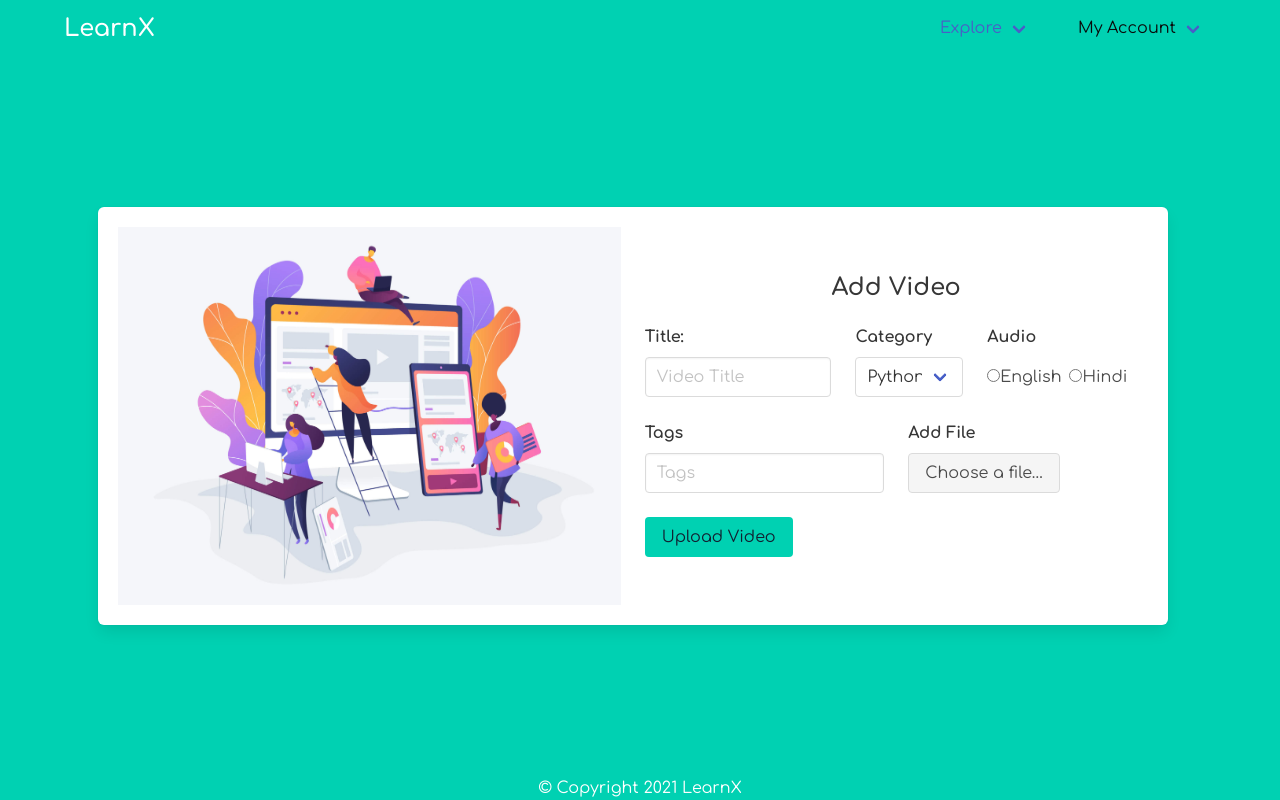
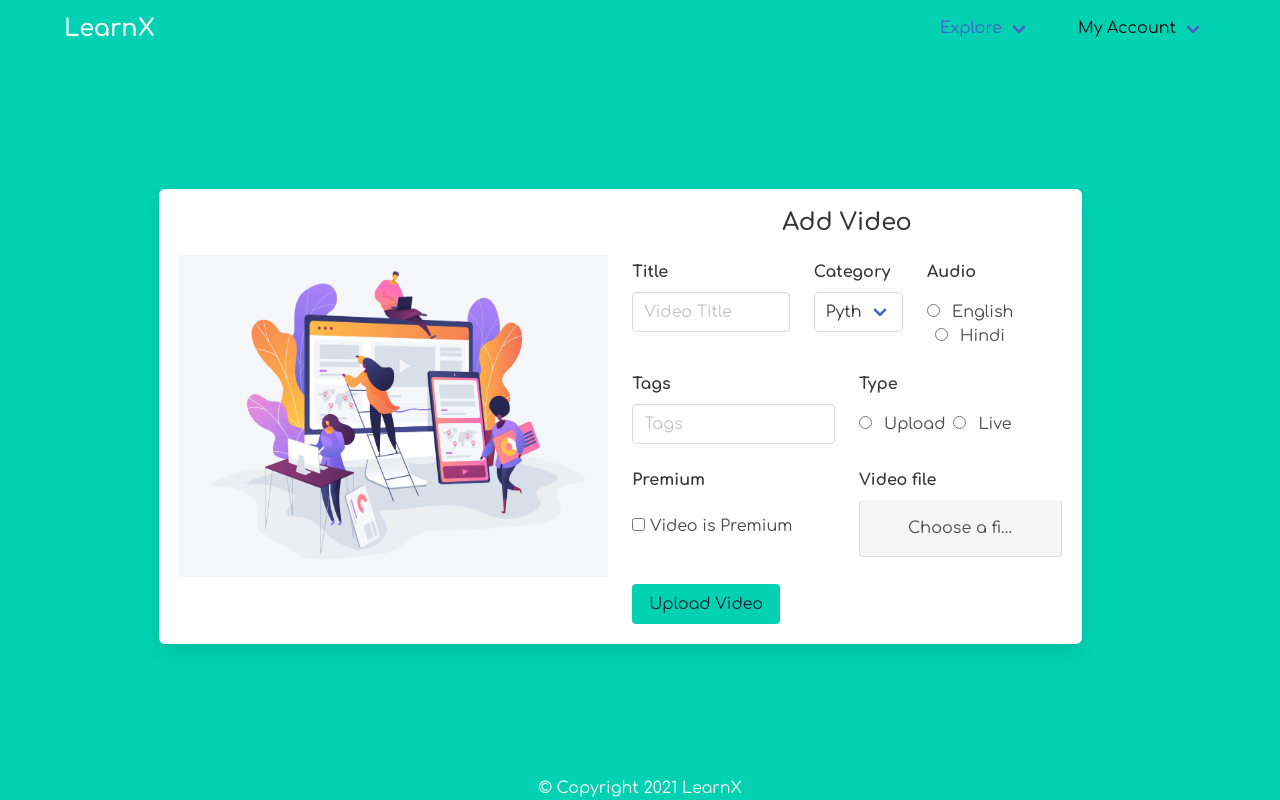
Before and after one commit to salmannotkhan/learnX, a React (Create React App) app in the folder client/: page /user/video in a window 1280 px wide. Built offline with nearby package versions, Linux system fonts and the light colour scheme.

Commit message:
Added Live video integration
added instructions for how to stream
added option to make video premium
minor style fixes and cleanup

```diff
--- a/client/src/components/user/UploadVideo.jsx
+++ b/client/src/components/user/UploadVideo.jsx
@@ -1,12 +1,19 @@
 import axios from "axios";
 import { useReducer } from "react";
 import UploadVideoImage from "images/UploadVideo.jpg";
+import { useNavigate } from "react-router";
 
 const reducer = (state, action) => {
 	const { name, value } = action;
 	switch (name) {
 		case "video":
 			return { ...state, video: action.files[0] };
+		case "videoType":
+			if (value === "Live")
+				return { ...state, video: null, [name]: value };
+			else return { ...state, [name]: value };
+		case "premium":
+			return { ...state, [name]: action.checked };
 		default:
 			return { ...state, [name]: value };
 	}
@@ -18,25 +25,24 @@ const initial = {
 	audioLanguage: "",
 	tags: "",
 	video: null,
+	premium: false,
+	videoType: "",
 };
 
 function UploadVideo() {
 	const [state, dispatch] = useReducer(reducer, initial);
-	const handleSubmit = (e) => {
+	const navigate = useNavigate();
+	const handleSubmit = async (e) => {
 		e.preventDefault();
 		const payload = new FormData(e.target);
-		axios.post("/video", payload).then((data) => console.log(data));
+		await axios.post("/video", payload).then((data) => console.log(data));
+		if (state.videoType === "Live") navigate("/user/instructions");
 	};
 	return (
-		<>
-			<div className="App">
 		<div className="hero-body">
-					<div className="columns is-centered">
-						<div className="column is-11">
+			<div className="column is-offset-1 is-four-fifths">
 				<div className="box">
-								<form
-									onSubmit={handleSubmit}
-									encType="multipart/form-data">
+					<form onSubmit={handleSubmit} encType="multipart/form-data">
 						<div className="columns is-vcentered">
 							<div className="column is-6">
 								<figure className="image is-4by3">
@@ -54,7 +60,7 @@ function UploadVideo() {
 									<div className="column is-two-fifths">
 										<div className="field">
 											<label className="label">
-															Title:{" "}
+												Title
 											</label>
 											<div className="control">
 												<input
@@ -62,15 +68,9 @@ function UploadVideo() {
 													placeholder="Video Title"
 													type="text"
 													name="title"
-																value={
-																	state.title
-																}
-																onChange={({
-																	target,
-																}) =>
-																	dispatch(
-																		target
-																	)
+													value={state.title}
+													onChange={({ target }) =>
+														dispatch(target)
 													}
 												/>
 											</div>
@@ -85,12 +85,8 @@ function UploadVideo() {
 											<div className="select">
 												<select
 													name="category"
-																onChange={({
-																	target,
-																}) =>
-																	dispatch(
-																		target
-																	)
+													onChange={({ target }) =>
+														dispatch(target)
 													}>
 													<option value="python">
 														Python
@@ -121,14 +117,11 @@ function UploadVideo() {
 												<label className="radio">
 													<input
 														type="radio"
+														className="mr-3"
 														name="audioLanguage"
 														value="English"
-																	onClick={({
-																		target,
-																	}) =>
-																		dispatch(
-																			target
-																		)
+														onClick={({ target }) =>
+															dispatch(target)
 														}
 													/>
 													English
@@ -137,14 +130,11 @@ function UploadVideo() {
 												<label className="radio">
 													<input
 														type="radio"
+														className="mr-3"
 														name="audioLanguage"
 														value="Hindi"
-																	onClick={({
-																		target,
-																	}) =>
-																		dispatch(
-																			target
-																		)
+														onClick={({ target }) =>
+															dispatch(target)
 														}
 													/>
 													Hindi
@@ -163,55 +153,99 @@ function UploadVideo() {
 													type="text"
 													name="tags"
 													placeholder="Tags"
-																value={
-																	state.tags
-																}
-																onChange={({
-																	target,
-																}) =>
-																	dispatch(
-																		target
-																	)
+													value={state.tags}
+													onChange={({ target }) =>
+														dispatch(target)
 													}
 												/>
 											</div>
 										</div>
 									</div>
-
-												<div className="column">
+									<div className="column is-half">
 										<div className="field">
 											<label className="label">
-															Add File
+												Type
+											</label>
+											<div className="control mt-4">
+												<label className="radio">
+													<input
+														type="radio"
+														className="mr-3"
+														name="videoType"
+														value="Upload"
+														onClick={({ target }) =>
+															dispatch(target)
+														}
+													/>
+													Upload
+												</label>
+
+												<label className="radio">
+													<input
+														type="radio"
+														className="mr-3"
+														name="videoType"
+														value="Live"
+														onClick={({ target }) =>
+															dispatch(target)
+														}
+													/>
+													Live
+												</label>
+											</div>
+										</div>
+									</div>
+									<div className="column is-half">
+										<div className="field">
+											<label className="label">
+												Premium
 											</label>
 											<div className="control">
-															<div className="file">
+												<label className="checkbox mt-4 mb-5">
+													<input
+														name="premium"
+														onClick={({ target }) =>
+															dispatch(target)
+														}
+														type="checkbox"
+													/>{" "}
+													Video is Premium
+												</label>
+											</div>
+										</div>
+									</div>
+									{state.videoType !== "Live" ? (
+										<div className="column is-half">
+											<div className="field">
+												<label className="label">
+													Video file
+												</label>
+												<div className="file is-boxed">
 													<label className="file-label">
 														<input
 															className="file-input"
 															type="file"
 															name="video"
+															accept="video/mp4"
 															onChange={({
 																target,
 															}) =>
-																			dispatch(
-																				target
-																			)
+																dispatch(target)
 															}
 														/>
-																	<span className="file-cta">
-																		<span className="file-label">
-																			Choose
-																			a
-																			file…
-																		</span>
+														<span className="file-cta file-name">
+															{state.video
+																? state.video
+																		.name
+																: "Choose a file…"}
 														</span>
 													</label>
 												</div>
 											</div>
 										</div>
-												</div>
+									) : null}
 
-												<div className="column is-half">
+									<div className="column is-full">
 										<div className="field">
 											<p className="control">
 												<button
@@ -220,7 +254,9 @@ function UploadVideo() {
 													style={{
 														color: "#112031",
 													}}>
-																Upload Video
+													{state.videoType === "Live"
+														? "Start streaming"
+														: "Upload Video"}
 												</button>
 											</p>
 										</div>
@@ -232,9 +268,6 @@ function UploadVideo() {
 				</div>
 			</div>
 		</div>
-				</div>
-			</div>
-		</>
 	);
 }
 
--- a/client/src/components/user/VideoStream.jsx
+++ b/client/src/components/user/VideoStream.jsx
@@ -12,22 +12,26 @@ export default function VideoStream() {
 		controls: true,
 		responsive: true,
 		fluid: true,
+		preload: "auto",
 		sources: [
-			{
-				src: video ? video.videoUrl : "",
-				type: "video/mp4",
-			},
+			video
+				? {
+						src: video.videoUrl,
+						type: video.isLive
+							? "application/x-mpegURL"
+							: "video/mp4",
+				  }
+				: null,
 		],
+		handleManifestRedirects: true,
 	};
 
-	const interect = async (type, body) => {
-		console.log("here");
-		const response = await axios.post("/video/interaction", {
+	const interect = (type, body) => {
+		axios.post("/video/interaction", {
 			videoId,
 			type,
 			body,
 		});
-		console.log(response.data);
 	};
 	useEffect(() => {
 		axios.get(`/video/${videoId}`).then((resp) => setVideo(resp.data));
@@ -60,22 +64,22 @@ export default function VideoStream() {
 							</p>
 						</div>
 						<div className="row m-4">
+							<div className="field has-addons">
 								<button
-								className="button p-5 is-ghost is-primary"
+									className="button p-5 is-outlined is-inverted is-primary"
 									onClick={() => interect("like")}>
-								{video.likes.length} <br />
-								Like
+									{video.likes.length} Like
 								</button>
 								<button
-								className="button p-5 is-ghost is-primary"
+									className="button p-5 is-outlined is-inverted is-primary"
 									onClick={() => interect("dislike")}>
-								{video.dislikes.length} <br />
-								Dislike
+									{video.dislikes.length} Dislike
 								</button>
 							</div>
 						</div>
+					</div>
 				) : (
-					<div>Video not found </div>
+					<div>{video.error}</div>
 				)
 			) : null}
 			<div className="column"></div>
```
Also changed, not shown: client/src/components/user/LiveInstructions.jsx (added, +40 -0 lines), 1 other file (tests, documents, lock files or other folders). Lines whose indentation alone changed are shown as unchanged.
